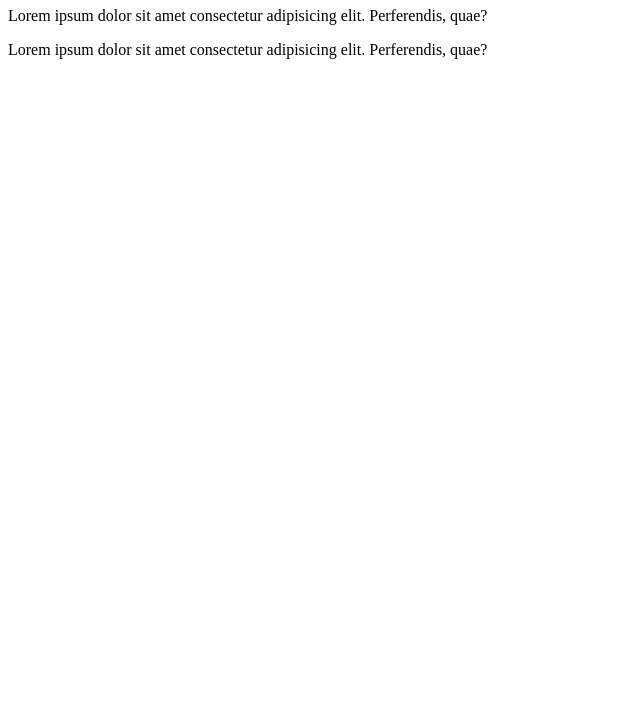
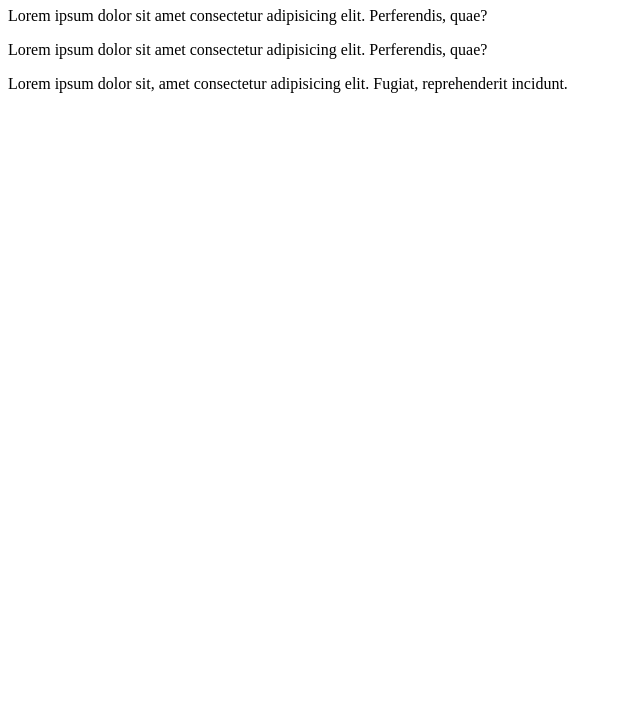
Before and after one commit to robnhls/learnGitFolderObjects, a plain HTML site: page index.html in a window 1280 px wide. Shown: the part 73-800 px from the top of the page, without its empty margins (0-640 px from the left). Drawn offline with Linux system fonts and the light colour scheme.

Commit message:
More lorem ipsum

```diff
--- a/index.html
+++ b/index.html
@@ -16,6 +16,9 @@
     <p>
         Lorem ipsum dolor sit amet consectetur adipisicing elit. Perferendis, quae?
     </p>
+    <p>
+        Lorem ipsum dolor sit, amet consectetur adipisicing elit. Fugiat, reprehenderit incidunt.
+    </p>
 </body>
 
 </html>
```
